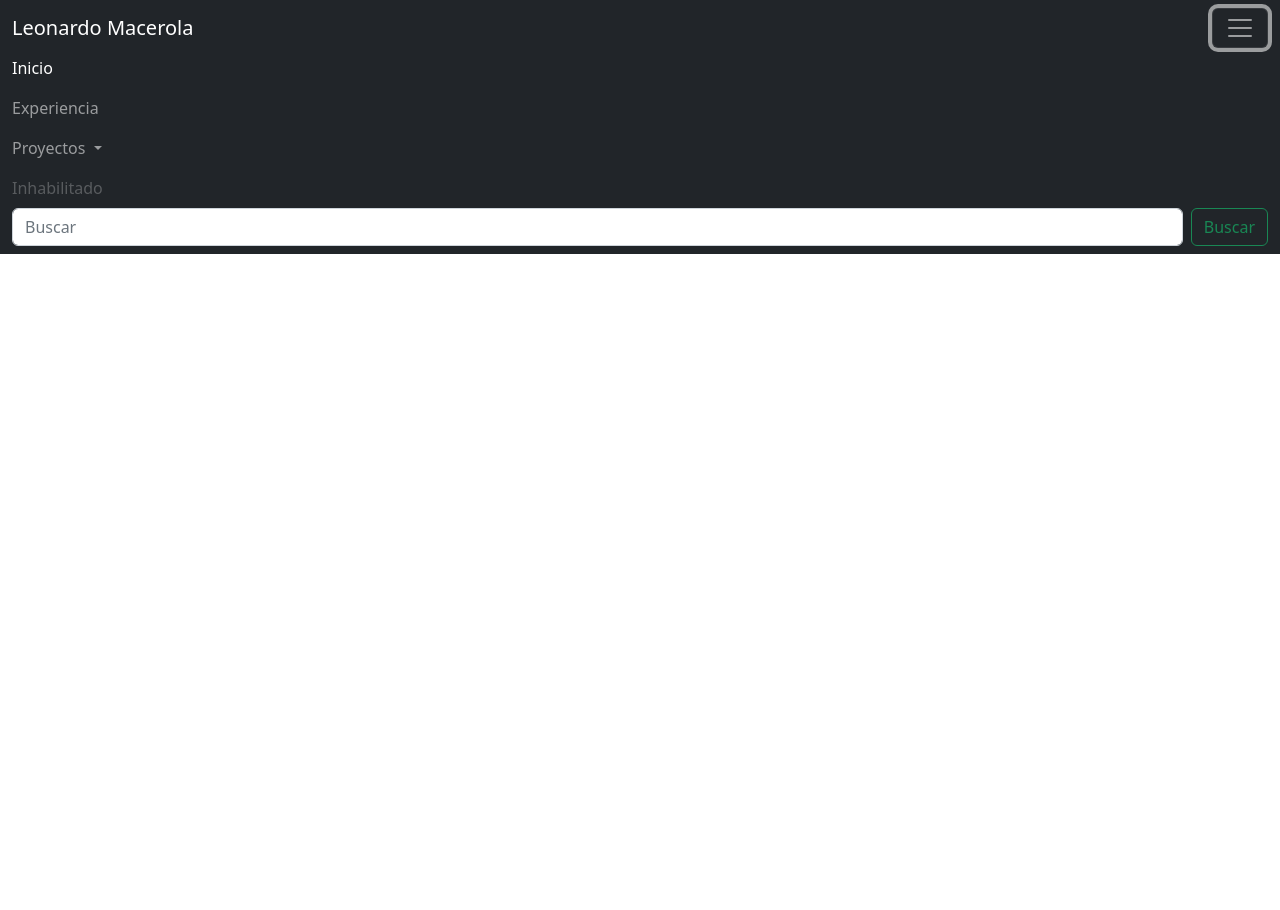
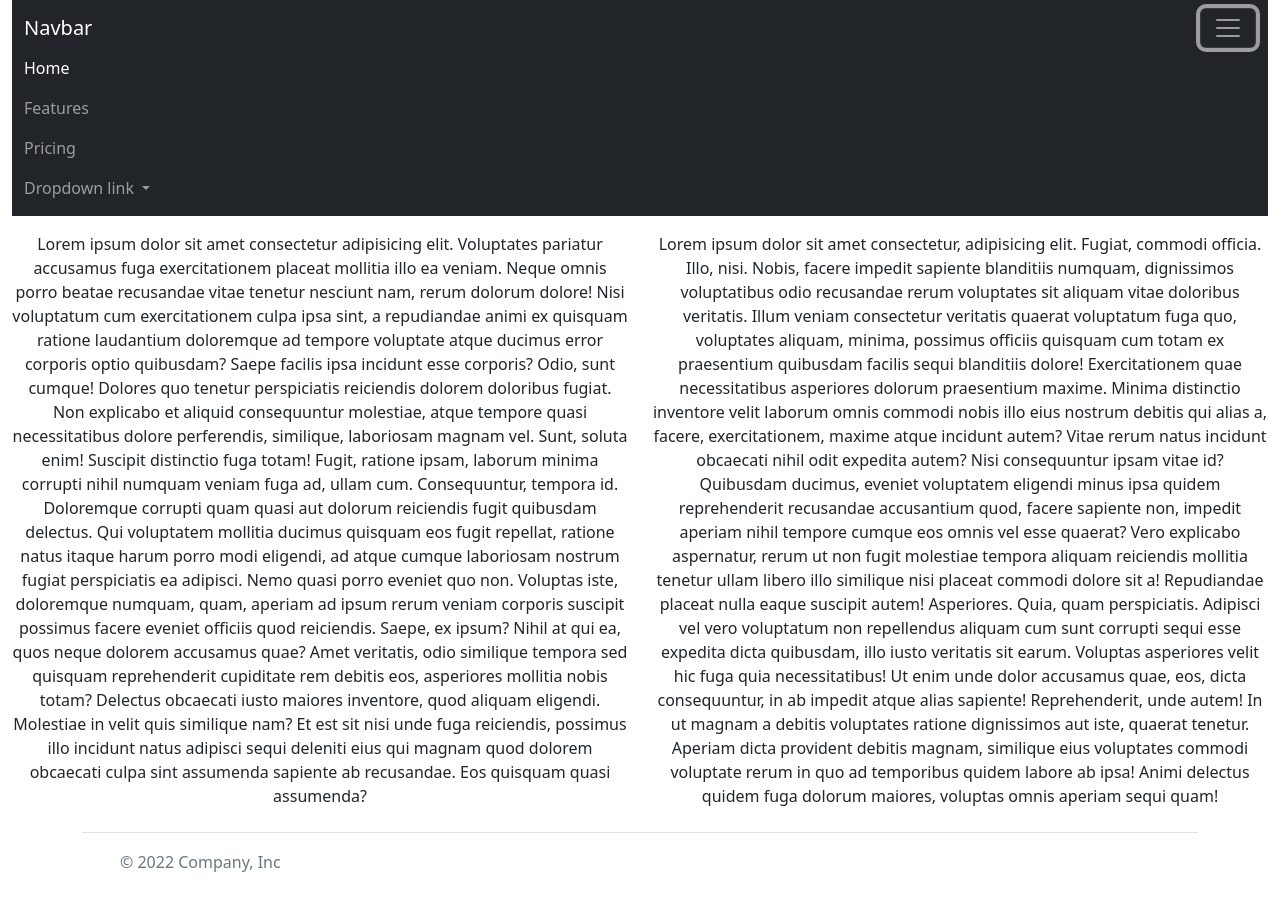
Before and after one commit to leocaraota/web-portfolio-frontend, a plain HTML site: page index.html in a window 1280 px wide. Both pictures are taken after a click on the button "Toggle navigation". Before the commit the page ends 800 px from the top, so only its background shows below. Drawn offline with nearby package versions, Linux system fonts and the light colour scheme.

Commit message:
Maquetado sencillo

```diff
--- a/index.html
+++ b/index.html
@@ -1,51 +1,87 @@
 <!DOCTYPE html>
 <html lang="en">
-<head>
-    <meta charset="UTF-8">
-    <meta http-equiv="X-UA-Compatible" content="IE=edge">
-    <meta name="viewport" content="width=device-width, initial-scale=1.0">
+  <head>
+    <meta charset="utf-8">
+    <meta name="viewport" content="width=device-width, initial-scale=1">
     <title>Leonardo Macerola</title>
-    <link href="https://cdn.jsdelivr.net/npm/bootstrap@5.2.0/dist/css/bootstrap.min.css" rel="stylesheet" integrity="sha384-gH2yIJqKdNHPEq0n4Mqa/HGKIhSkIHeL5AyhkYV8i59U5AR6csBvApHHNl/vI1Bx" crossorigin="anonymous">
-</head>
-<body>
-    <!--Inicia la navbar-->
-        <nav class="navbar navbar-dark bg-dark">
+    <link href="https://cdn.jsdelivr.net/npm/bootstrap@5.2.2/dist/css/bootstrap.min.css" rel="stylesheet" integrity="sha384-Zenh87qX5JnK2Jl0vWa8Ck2rdkQ2Bzep5IDxbcnCeuOxjzrPF/et3URy9Bv1WTRi" crossorigin="anonymous">
+  </head>
+  <body>
+    <div class="container-fluid">
+      <div class="row">
+        <div class="col-12">
+          <nav class="navbar navbar-dark bg-dark">
             <div class="container-fluid">
-              <a class="navbar-brand" href="#">Leonardo Macerola</a>
-              <button class="navbar-toggler" type="button" data-bs-toggle="collapse" data-bs-target="#navbarSupportedContent" aria-controls="navbarSupportedContent" aria-expanded="false" aria-label="Toggle navigation">
+              <a class="navbar-brand" href="#">Navbar</a>
+              <button class="navbar-toggler" type="button" data-bs-toggle="collapse" data-bs-target="#navbarNavDropdown" aria-controls="navbarNavDropdown" aria-expanded="false" aria-label="Toggle navigation">
                 <span class="navbar-toggler-icon"></span>
               </button>
-              <div class="collapse navbar-collapse" id="navbarSupportedContent">
-                <ul class="navbar-nav me-auto mb-2 mb-lg-0">
+              <div class="collapse navbar-collapse" id="navbarNavDropdown">
+                <ul class="navbar-nav">
                   <li class="nav-item">
-                    <a class="nav-link active" aria-current="page" href="#">Inicio</a>
+                    <a class="nav-link active" aria-current="page" href="#">Home</a>
                   </li>
                   <li class="nav-item">
-                    <a class="nav-link" href="#">Experiencia</a>
+                    <a class="nav-link" href="#">Features</a>
+                  </li>
+                  <li class="nav-item">
+                    <a class="nav-link" href="#">Pricing</a>
                   </li>
                   <li class="nav-item dropdown">
                     <a class="nav-link dropdown-toggle" href="#" role="button" data-bs-toggle="dropdown" aria-expanded="false">
-                      Proyectos
+                      Dropdown link
                     </a>
                     <ul class="dropdown-menu">
-                      <li><a class="dropdown-item" href="#">Proyecto 1</a></li>
-                      <li><a class="dropdown-item" href="#">Proyecto 2</a></li>
-                      <li><hr class="dropdown-divider"></li>
-                      <li><a class="dropdown-item" href="#">Proyecto -</a></li>
+                      <li><a class="dropdown-item" href="#">Action</a></li>
+                      <li><a class="dropdown-item" href="#">Another action</a></li>
+                      <li><a class="dropdown-item" href="#">Something else here</a></li>
                     </ul>
                   </li>
-                  <li class="nav-item">
-                    <a class="nav-link disabled">Inhabilitado</a>
-                  </li>
                 </ul>
-                <form class="d-flex" role="search">
-                  <input class="form-control me-2" type="search" placeholder="Buscar" aria-label="Search">
-                  <button class="btn btn-outline-success" type="submit">Buscar</button>
-                </form>
               </div>
             </div>
           </nav>
-          <!--Finaliza la navbar-->
-    <script src="https://cdn.jsdelivr.net/npm/bootstrap@5.2.0/dist/js/bootstrap.bundle.min.js" integrity="sha384-A3rJD856KowSb7dwlZdYEkO39Gagi7vIsF0jrRAoQmDKKtQBHUuLZ9AsSv4jD4Xa" crossorigin="anonymous"></script>
-</body>
+        </div>
+      </div>
+      <div class="row mt-3 text-center">
+          <div class="col-6">
+            Lorem ipsum dolor sit amet consectetur adipisicing elit. Voluptates pariatur accusamus fuga exercitationem placeat mollitia illo ea veniam. Neque omnis porro beatae recusandae vitae tenetur nesciunt nam, rerum dolorum dolore!
+            Nisi voluptatum cum exercitationem culpa ipsa sint, a repudiandae animi ex quisquam ratione laudantium doloremque ad tempore voluptate atque ducimus error corporis optio quibusdam? Saepe facilis ipsa incidunt esse corporis?
+            Odio, sunt cumque! Dolores quo tenetur perspiciatis reiciendis dolorem doloribus fugiat. Non explicabo et aliquid consequuntur molestiae, atque tempore quasi necessitatibus dolore perferendis, similique, laboriosam magnam vel. Sunt, soluta enim!
+            Suscipit distinctio fuga totam! Fugit, ratione ipsam, laborum minima corrupti nihil numquam veniam fuga ad, ullam cum. Consequuntur, tempora id. Doloremque corrupti quam quasi aut dolorum reiciendis fugit quibusdam delectus.
+            Qui voluptatem mollitia ducimus quisquam eos fugit repellat, ratione natus itaque harum porro modi eligendi, ad atque cumque laboriosam nostrum fugiat perspiciatis ea adipisci. Nemo quasi porro eveniet quo non.
+            Voluptas iste, doloremque numquam, quam, aperiam ad ipsum rerum veniam corporis suscipit possimus facere eveniet officiis quod reiciendis. Saepe, ex ipsum? Nihil at qui ea, quos neque dolorem accusamus quae?
+            Amet veritatis, odio similique tempora sed quisquam reprehenderit cupiditate rem debitis eos, asperiores mollitia nobis totam? Delectus obcaecati iusto maiores inventore, quod aliquam eligendi. Molestiae in velit quis similique nam?
+            Et est sit nisi unde fuga reiciendis, possimus illo incidunt natus adipisci sequi deleniti eius qui magnam quod dolorem obcaecati culpa sint assumenda sapiente ab recusandae. Eos quisquam quasi assumenda?
+          </div>
+          <div class="col-6">
+            Lorem ipsum dolor sit amet consectetur, adipisicing elit. Fugiat, commodi officia. Illo, nisi. Nobis, facere impedit sapiente blanditiis numquam, dignissimos voluptatibus odio recusandae rerum voluptates sit aliquam vitae doloribus veritatis.
+            Illum veniam consectetur veritatis quaerat voluptatum fuga quo, voluptates aliquam, minima, possimus officiis quisquam cum totam ex praesentium quibusdam facilis sequi blanditiis dolore! Exercitationem quae necessitatibus asperiores dolorum praesentium maxime.
+            Minima distinctio inventore velit laborum omnis commodi nobis illo eius nostrum debitis qui alias a, facere, exercitationem, maxime atque incidunt autem? Vitae rerum natus incidunt obcaecati nihil odit expedita autem?
+            Nisi consequuntur ipsam vitae id? Quibusdam ducimus, eveniet voluptatem eligendi minus ipsa quidem reprehenderit recusandae accusantium quod, facere sapiente non, impedit aperiam nihil tempore cumque eos omnis vel esse quaerat?
+            Vero explicabo aspernatur, rerum ut non fugit molestiae tempora aliquam reiciendis mollitia tenetur ullam libero illo similique nisi placeat commodi dolore sit a! Repudiandae placeat nulla eaque suscipit autem! Asperiores.
+            Quia, quam perspiciatis. Adipisci vel vero voluptatum non repellendus aliquam cum sunt corrupti sequi esse expedita dicta quibusdam, illo iusto veritatis sit earum. Voluptas asperiores velit hic fuga quia necessitatibus!
+            Ut enim unde dolor accusamus quae, eos, dicta consequuntur, in ab impedit atque alias sapiente! Reprehenderit, unde autem! In ut magnam a debitis voluptates ratione dignissimos aut iste, quaerat tenetur.
+            Aperiam dicta provident debitis magnam, similique eius voluptates commodi voluptate rerum in quo ad temporibus quidem labore ab ipsa! Animi delectus quidem fuga dolorum maiores, voluptas omnis aperiam sequi quam!
+          </div>
+      </div>
+      <div class="container">
+        <footer class="d-flex flex-wrap justify-content-between align-items-center py-3 my-4 border-top">
+          <div class="col-md-4 d-flex align-items-center">
+            <a href="/" class="mb-3 me-2 mb-md-0 text-muted text-decoration-none lh-1">
+              <svg class="bi" width="30" height="24"><use xlink:href="#bootstrap"></use></svg>
+            </a>
+            <span class="mb-3 mb-md-0 text-muted">© 2022 Company, Inc</span>
+          </div>
+
+          <ul class="nav col-md-4 justify-content-end list-unstyled d-flex">
+            <li class="ms-3"><a class="text-muted" href="#"><svg class="bi" width="24" height="24"><use xlink:href="#twitter"></use></svg></a></li>
+            <li class="ms-3"><a class="text-muted" href="#"><svg class="bi" width="24" height="24"><use xlink:href="#instagram"></use></svg></a></li>
+            <li class="ms-3"><a class="text-muted" href="#"><svg class="bi" width="24" height="24"><use xlink:href="#facebook"></use></svg></a></li>
+          </ul>
+        </footer>
+      </div>
+    </div>
+    <script src="https://cdn.jsdelivr.net/npm/bootstrap@5.2.2/dist/js/bootstrap.bundle.min.js" integrity="sha384-OERcA2EqjJCMA+/3y+gxIOqMEjwtxJY7qPCqsdltbNJuaOe923+mo//f6V8Qbsw3" crossorigin="anonymous"></script>
+  </body>
 </html>
```
